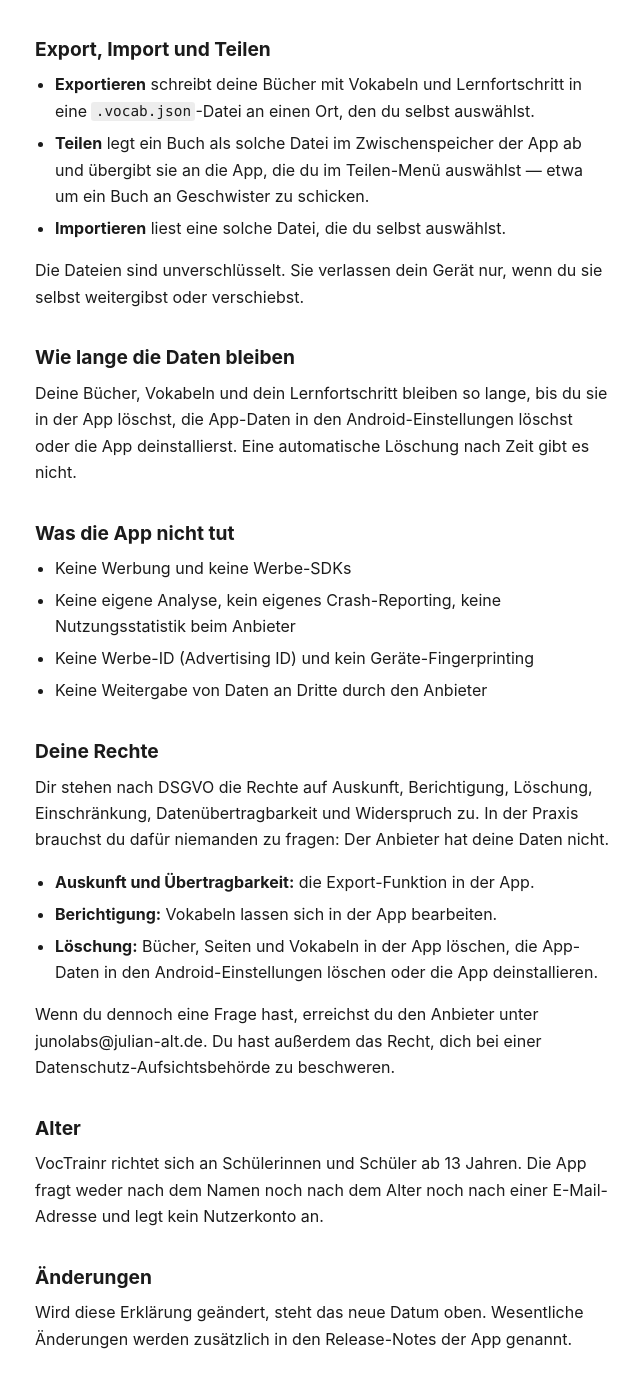
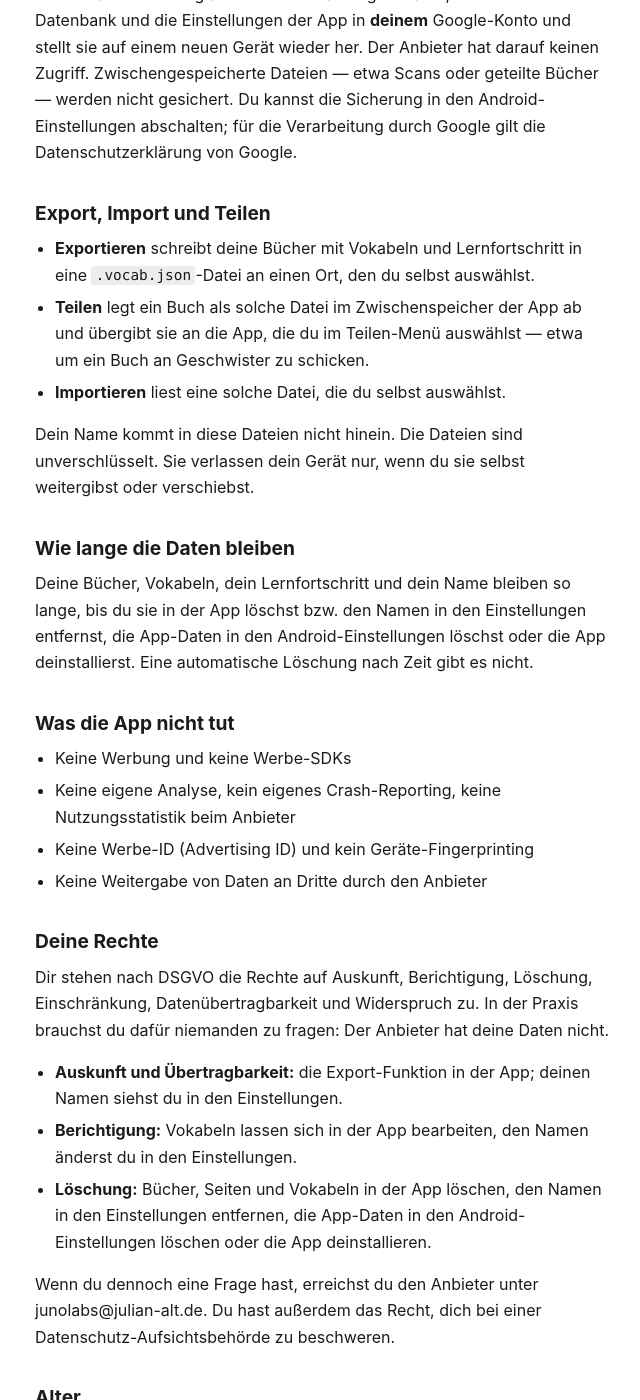
Before and after one commit to julian-1504/junolabs-privacy, a Jekyll site: the page built from voctrainr/datenschutz.md, in a window 1280 px wide and 1400 px high, scrolled down 2551 px. Shown: the whole window, without its empty margins (317-957 px from the left). Built offline with Jekyll 4.4.1, drawn with Linux system fonts in a browser that asks for light colours; some of the changed text lies outside the part shown.

Commit message:
Mention the optional name on the VocTrainr page
VocTrainr now asks for an optional name. The page said it never asks
for one; it now lists the name as local data, notes that it shows in the
reminder title and stays out of exported files, and how to change or
remove it.

Co-Authored-By: Claude Opus 5.5 <noreply@anthropic.com>

```diff
--- a/voctrainr/datenschutz.md
+++ b/voctrainr/datenschutz.md
@@ -36,6 +36,9 @@ auf deinem Gerät gespeichert:
   dran ist, wie oft du sie richtig oder falsch hattest, und ein Verlauf deiner Antworten mit
   Zeitstempeln — daraus entstehen Tagesziel, Lernserie und Statistik
 - **Einstellungen** wie Tagesziel, Abfragerichtung, Erinnerungszeit, Sprechtempo und Design
+- **Name (optional):** ein Vor- oder Spitzname, mit dem dich die App anspricht — bei der
+  Begrüßung, in der Erinnerung und nach dem Lernen. Du kannst ihn weglassen und in den
+  Einstellungen jederzeit ändern oder entfernen.
 
 Andere Apps auf dem Gerät können diese Daten nicht lesen.
 
@@ -76,8 +79,10 @@ Sprachausgabe, nicht diese App.
 ## Tägliche Erinnerung
 
 Die Erinnerung wird vollständig auf deinem Gerät geplant und ausgelöst; es ist kein
-Push-Dienst beteiligt, und es werden dafür keine Daten übertragen. Du kannst sie in der App
-oder in den Benachrichtigungseinstellungen von Android abschalten.
+Push-Dienst beteiligt, und es werden dafür keine Daten übertragen. Hast du einen Namen
+angegeben, steht er im Titel der Benachrichtigung und ist damit — je nach deinen
+Android-Einstellungen — auch auf dem Sperrbildschirm zu sehen. Du kannst die Erinnerung in der
+App oder in den Benachrichtigungseinstellungen von Android abschalten.
 
 ## Android-Sicherung
 
@@ -96,13 +101,13 @@ abschalten; für die Verarbeitung durch Google gilt die Datenschutzerklärung vo
   an die App, die du im Teilen-Menü auswählst — etwa um ein Buch an Geschwister zu schicken.
 - **Importieren** liest eine solche Datei, die du selbst auswählst.
 
-Die Dateien sind unverschlüsselt. Sie verlassen dein Gerät nur, wenn du sie selbst
-weitergibst oder verschiebst.
+Dein Name kommt in diese Dateien nicht hinein. Die Dateien sind unverschlüsselt. Sie verlassen
+dein Gerät nur, wenn du sie selbst weitergibst oder verschiebst.
 
 ## Wie lange die Daten bleiben
 
-Deine Bücher, Vokabeln und dein Lernfortschritt bleiben so lange, bis du sie in der App
-löschst, die App-Daten in den Android-Einstellungen löschst oder die App deinstallierst. Eine
+Deine Bücher, Vokabeln, dein Lernfortschritt und dein Name bleiben so lange, bis du sie in der
+App löschst bzw. den Namen in den Einstellungen entfernst, die App-Daten in den Android-Einstellungen löschst oder die App deinstallierst. Eine
 automatische Löschung nach Zeit gibt es nicht.
 
 ## Was die App nicht tut
@@ -118,18 +123,21 @@ Dir stehen nach DSGVO die Rechte auf Auskunft, Berichtigung, Löschung, Einschr
 Datenübertragbarkeit und Widerspruch zu. In der Praxis brauchst du dafür niemanden zu
 fragen: Der Anbieter hat deine Daten nicht.
 
-- **Auskunft und Übertragbarkeit:** die Export-Funktion in der App.
-- **Berichtigung:** Vokabeln lassen sich in der App bearbeiten.
-- **Löschung:** Bücher, Seiten und Vokabeln in der App löschen, die App-Daten in den
-  Android-Einstellungen löschen oder die App deinstallieren.
+- **Auskunft und Übertragbarkeit:** die Export-Funktion in der App; deinen Namen siehst du in
+  den Einstellungen.
+- **Berichtigung:** Vokabeln lassen sich in der App bearbeiten, den Namen änderst du in den
+  Einstellungen.
+- **Löschung:** Bücher, Seiten und Vokabeln in der App löschen, den Namen in den Einstellungen
+  entfernen, die App-Daten in den Android-Einstellungen löschen oder die App deinstallieren.
 
 Wenn du dennoch eine Frage hast, erreichst du den Anbieter unter junolabs@julian-alt.de. Du
 hast außerdem das Recht, dich bei einer Datenschutz-Aufsichtsbehörde zu beschweren.
 
 ## Alter
 
-VocTrainr richtet sich an Schülerinnen und Schüler ab 13 Jahren. Die App fragt weder nach dem
-Namen noch nach dem Alter noch nach einer E-Mail-Adresse und legt kein Nutzerkonto an.
+VocTrainr richtet sich an Schülerinnen und Schüler ab 13 Jahren. Die App fragt nicht nach dem
+Alter oder einer E-Mail-Adresse und legt kein Nutzerkonto an. Nach einem Namen fragt sie nur
+freiwillig; er bleibt auf deinem Gerät.
 
 ## Änderungen
 
```
Also changed, not shown: other parts of voctrainr/datenschutz.md (+1 -1 lines), README.md.
